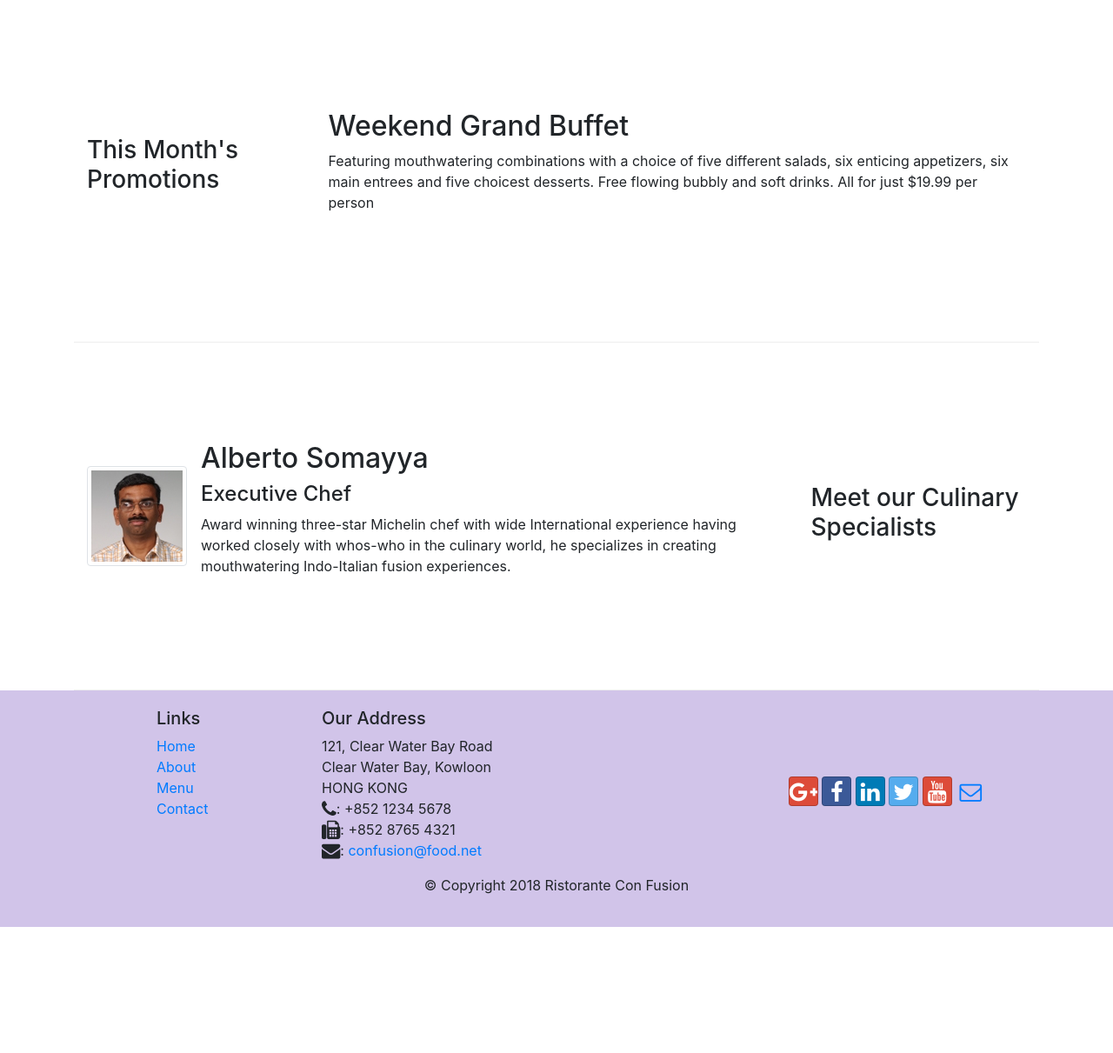
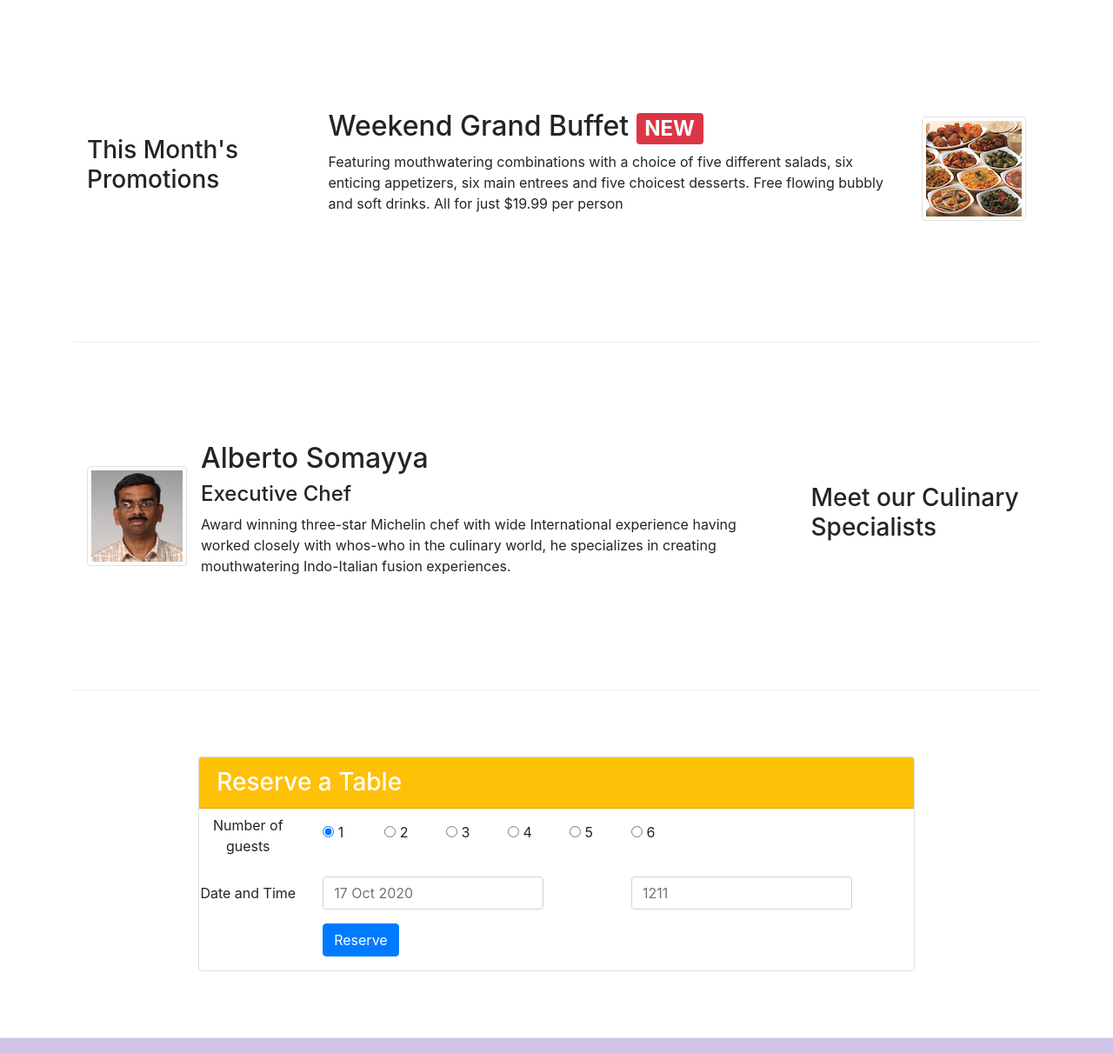
Before and after one commit to AkshayTanejaIIT/Intro-To-Bootstrap, a website: page index.html in a window 1280 px wide. Shown: the part 740-1951 px from the top of the page at 87% size. Before the commit the page ends 1806 px from the top, so only its background shows below. Drawn offline with nearby package versions, Linux system fonts and the light colour scheme.

Commit message:
Week 2 assignment

```diff
--- a/index.html
+++ b/index.html
@@ -42,8 +42,11 @@
                     <h1>Ristorante con Fusion</h1>
                     <p>We take inspiration from the World's best cuisines, and create a unique fusion experience. Our lipsmacking creations will tickle your culinary senses!</p>
                 </div>
-                <div class="col-12 col-sm align-self-center">
+                <div class="col-12 col-sm-3 align-self-center">
                     <img src="img/logo.png" class="img-fluid">
+                </div>
+                <div class="col-12 col-sm-3 align-self-center">
+                    <a class="btn btn-warning btn-block btn-sm" href="#ReserveTable"><h2>Reserve Table</h2></a>
                 </div>
             </div>
         </div>
@@ -77,8 +80,16 @@
                 <h3>This Month's Promotions</h3>
             </div>
             <div class="col col-sm col-md">
-                <h2>Weekend Grand Buffet</h2>
-                <p>Featuring mouthwatering combinations with a choice of five different salads, six enticing appetizers, six main entrees and five choicest desserts. Free flowing bubbly and soft drinks. All for just $19.99 per person </p>
+                <div class="media">
+                    <div class="media-body">
+                        <h2>Weekend Grand Buffet
+                        <span class="badge badge-danger">NEW</span></h2>
+                        <p class="d-none d-sm-block">Featuring mouthwatering combinations with a choice of five different salads, six enticing appetizers, six main entrees and five choicest desserts. Free flowing bubbly and soft drinks. All for just $19.99 per person </p>
+                    </div>
+
+                    <img class="d-flex ml-3 img-thumbnail align-self-center" src="img/buffet.png" alt="Buffet">
+                </div>
+
             </div>
         </div>
 
@@ -104,6 +115,54 @@
         </div>
     </div>
 
+    <div class="row row-content align-items-center" id="ReserveTable">
+        <div class="col col-sm-8 offset-sm-2">
+            <div class="card">
+                <h3 class="card-header bg-warning text-white">Reserve a Table</h3>
+
+                <form>
+                    <div class="form-group row align-items-center">
+                        <label for="firstname" class="col-md-2 col-form-label text-center">Number of guests</label>
+                        <div class="col-md-1">
+                            <label class="radio-inline"><input type="radio" id="radiobutton1" name="radiobutton" checked> 1</label>
+                        </div>
+                        <div class="col-md-1">
+                            <label class="radio-inline"><input type="radio" id="radiobutton2" name="radiobutton"> 2</label>
+                        </div>
+                        <div class="col-md-1">
+                            <label class="radio-inline"><input type="radio" id="radiobutton3" name="radiobutton"> 3</label>
+                        </div>
+                        <div class="col-md-1 radio">
+                            <label class="radio-inline"><input type="radio" id="radiobutton4" name="radiobutton"> 4</label>
+                        </div>
+                        <div class="col-md-1 radio">
+                            <label class="radio-inline"><input type="radio" id="radiobutton5" name="radiobutton"> 5</label>
+                        </div>
+                        <div class="col-md-1 radio">
+                            <label class="radio-inline"><input type="radio" id="radiobutton6" name="radiobutton"> 6</label>
+                        </div>
+                    </div>
+
+                    <div class="form-group row">
+                        <label for="date" class="col-md-2 col-form-label text-center">Date and Time</label>
+                        <div class="col-md-4">
+                            <input type="text" class="form-control" id="Date" name="Date" placeholder="17 Oct 2020">
+                        </div>
+                        <div class="col-md-4 offset-md-1">
+                            <input type="text" class="form-control" id="Time" name="Time" placeholder="1211">
+                        </div>
+                    </div>
+
+                    <div class="form-group row">
+                        <div class="col col-md-4 offset-md-2">
+                            <button type="button" class="btn btn-primary">
+                                Reserve</button>
+                        </div>
+                    </div>
+                </form>
+            </div>
+        </div>
+    </div>
     <footer class="footer">
         <div class="container">
             <div class="row">
```
